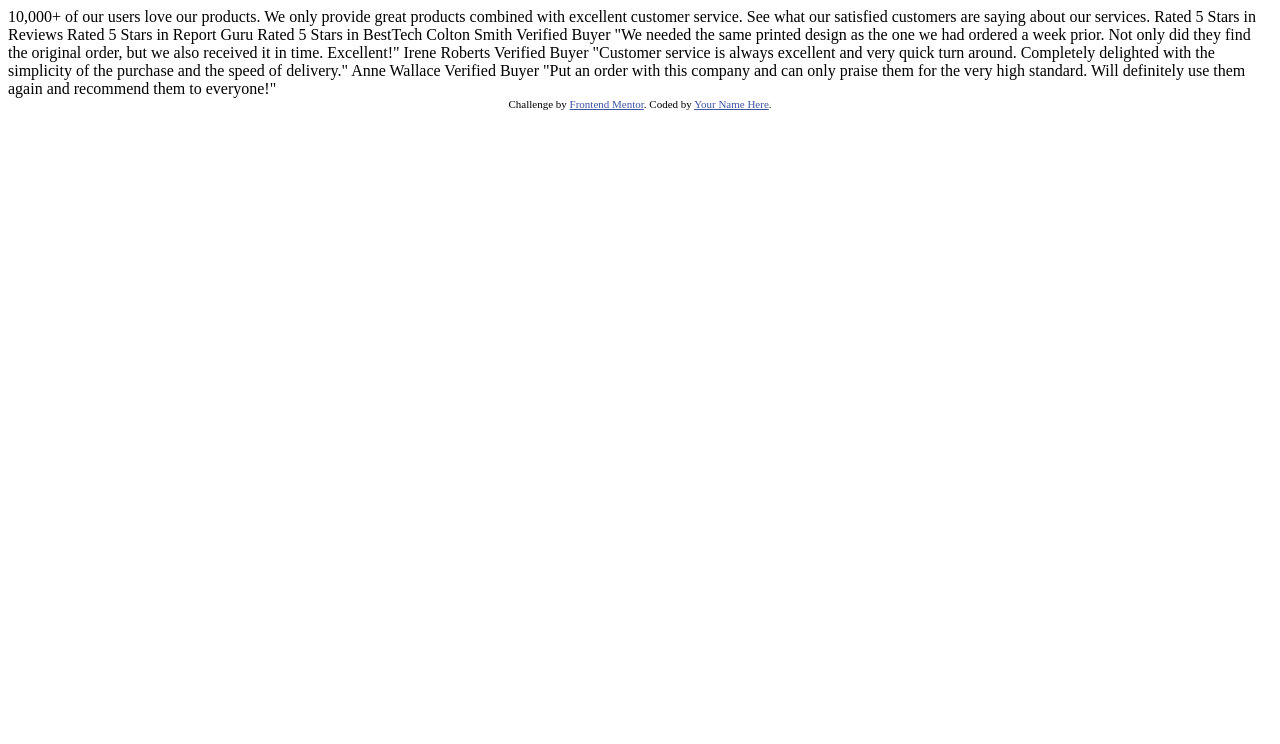
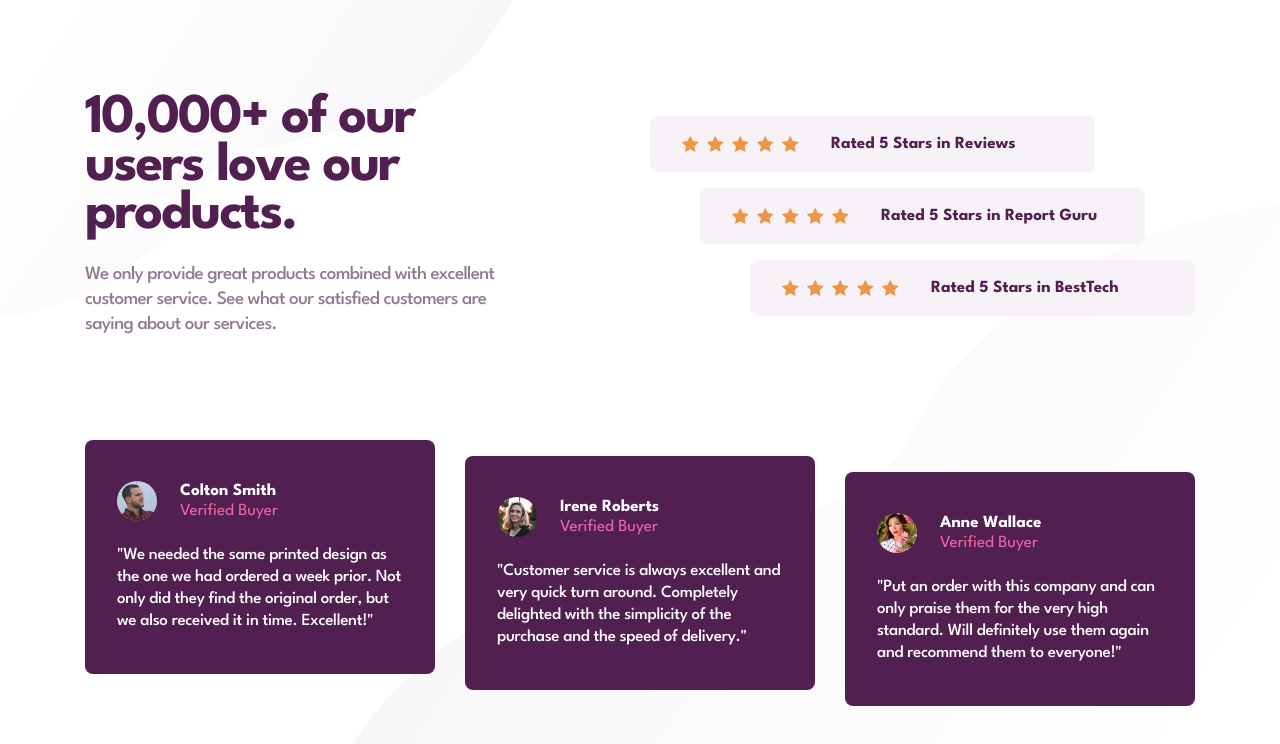
Before and after one commit to KathrynDavies123/social-proof-section, a plain HTML site: page index.html in a window 1280 px wide. Drawn offline with Linux system fonts and the light colour scheme.

Commit message:
finished

```diff
--- /dev/null
+++ b/assets/css/style.css
@@ -0,0 +1,241 @@
+@import url("https://fonts.googleapis.com/css2?family=League+Spartan:wght@400;500;700&display=swap");
+
+* {
+  margin: 0;
+  padding: 0;
+  box-sizing: border-box;
+}
+
+html {
+  font-family: "League Spartan", sans-serif;
+}
+
+body {
+  display: flex;
+  flex-direction: column;
+  align-items: center;
+}
+
+main {
+  display: flex;
+  flex-direction: column;
+  align-items: center;
+  background-image: url("../images/bg-pattern-top-mobile.svg"),
+    url("../images/bg-pattern-bottom-mobile.svg");
+  background-repeat: no-repeat;
+  background-position: left top, right bottom;
+  padding: 82px 24px 99px 24px;
+  gap: 49px;
+  height: 100%;
+}
+
+section {
+  width: 327px;
+  display: flex;
+  flex-direction: column;
+  align-items: center;
+  gap: 39px;
+}
+
+article {
+  display: flex;
+  flex-direction: column;
+  align-items: center;
+  gap: 16px;
+}
+
+h2 {
+  font-size: 40px;
+  line-height: 32px;
+  text-align: center;
+  letter-spacing: -1.42857px;
+  color: #512051;
+  margin-bottom: 7px;
+}
+
+h3 {
+  font-size: 17px;
+  line-height: 16px;
+  color: #ffffff;
+}
+
+h4 {
+  font-weight: 400;
+  font-size: 17px;
+  line-height: 16px;
+  color: #ee69a4;
+}
+
+.headertext {
+  font-weight: 500;
+  font-size: 19px;
+  line-height: 25px;
+  text-align: center;
+  letter-spacing: -0.633333px;
+  color: #927b91;
+}
+
+.starratingcontainer {
+  display: flex;
+  flex-direction: column;
+  align-items: center;
+  justify-content: center;
+  gap: 15px;
+  background-color: #f7f2f7;
+  border-radius: 8px;
+  width: 327px;
+  height: 78px;
+}
+
+.stars {
+  display: flex;
+  gap: 8px;
+}
+
+.reviews {
+  font-weight: 700;
+  font-size: 17px;
+  line-height: 16px;
+  text-align: center;
+  color: #512051;
+}
+
+section:nth-of-type(2) {
+  gap: 16px;
+}
+
+.testimonials {
+  background-color: #512051;
+  border-radius: 8px;
+  padding: 40px 32px 35px 32px;
+  display: flex;
+  flex-direction: column;
+  gap: 23px;
+  max-width: 327px;
+}
+
+.profile {
+  display: flex;
+  align-items: center;
+  gap: 23px;
+}
+
+.profile img {
+  width: 40px;
+  height: 40px;
+  border-radius: 100%;
+}
+
+.profile > div {
+  display: flex;
+  flex-direction: column;
+  gap: 4px;
+}
+
+.testimonials p {
+  font-weight: 500;
+  font-size: 17px;
+  line-height: 22px;
+  letter-spacing: -0.303571px;
+  color: #ffffff;
+}
+
+@media (min-width: 1030px) {
+  main {
+    justify-content: center;
+    width:100vw;
+    gap: 0;
+    background-image: url("../images/bg-pattern-top-desktop.svg"),
+      url("../images/bg-pattern-bottom-desktop.svg");
+    background-size: 50%;
+  }
+
+  section {
+    width: auto;
+    flex-direction: row;
+    padding: 50px;
+  }
+
+  h2 {
+    font-size: 56px;
+    line-height: 48px;
+    letter-spacing: -2px;
+    text-align: left;
+  }
+
+  article:first-of-type {
+    max-width: 445px;
+  }
+
+  .headertext {
+    text-align: left;
+  }
+
+  .starratingcontainer {
+    width: 445px;
+    height: 56px;
+    flex-direction: row;
+    justify-content: flex-start;
+    gap: 32px;
+    padding-left: 32px;
+  }
+
+  section:nth-of-type(2) {
+    gap: 5%;
+    width: 100%;
+    justify-content: center;
+  }
+
+  .testimonials {
+    max-height: 248px;
+  }
+}
+
+@media (min-width: 1250px) {
+  main {
+    width: 100vw;
+    height: 100vh;
+    background-size: 40%, 75%;
+    margin: 0;
+    padding: 0;
+  }
+
+  section {
+    padding: 0;
+    margin: 0;
+    width: 1110px;
+  }
+
+  section:first-of-type {
+    margin-bottom: 71px;
+  }
+
+  section:nth-of-type(2) {
+    gap:0;
+    width:1110px;
+    justify-content: space-between;
+  }
+
+  .starratingcontainer:nth-of-type(2) {
+    margin-left: 100px;
+  }
+
+  .starratingcontainer:nth-of-type(3) {
+    margin-left: 200px;
+  }
+
+  .testimonials {
+    max-width: 350px;
+    height: 234px;
+    padding:0 32px;
+    justify-content: center;
+  }
+
+  .testimonials:nth-of-type(2) {
+    margin-top:32px;
+  }
+
+  .testimonials:nth-of-type(3) {
+    margin-top:64px;
+  }
+}
--- a/index.html
+++ b/index.html
@@ -3,59 +3,103 @@
   <head>
     <meta charset="UTF-8" />
     <meta name="viewport" content="width=device-width, initial-scale=1.0" />
-    <!-- displays site properly based on user's device -->
-
     <link
       rel="icon"
       type="image/png"
       sizes="32x32"
       href="./images/favicon-32x32.png"
     />
-
+    <link rel="stylesheet" href="./assets/css/style.css">
     <title>Frontend Mentor | Social proof section</title>
-
-    <!-- Feel free to remove these styles or customise in your own stylesheet 👍 -->
-    <style>
-      .attribution {
-        font-size: 11px;
-        text-align: center;
-      }
-      .attribution a {
-        color: hsl(228, 45%, 44%);
-      }
-    </style>
   </head>
   <body>
-    10,000+ of our users love our products.
-
-    We only provide great products combined with excellent customer service.
-    See what our satisfied customers are saying about our services.
-
-    Rated 5 Stars in Reviews
-    Rated 5 Stars in Report Guru
-    Rated 5 Stars in BestTech
-
-    Colton Smith
-    Verified Buyer
-    "We needed the same printed design as the one we had ordered a week prior.
-    Not only did they find the original order, but we also received it in time.
-    Excellent!"
-
-    Irene Roberts
-    Verified Buyer
-    "Customer service is always excellent and very quick turn around. Completely
-    delighted with the simplicity of the purchase and the speed of delivery."
-
-    Anne Wallace
-    Verified Buyer
-    "Put an order with this company and can only praise them for the very high
-    standard. Will definitely use them again and recommend them to everyone!"
-
-    <div class="attribution">
-      Challenge by
-      <a href="https://www.frontendmentor.io?ref=challenge" target="_blank"
-        >Frontend Mentor</a
-      >. Coded by <a href="#">Your Name Here</a>.
-    </div>
+    <main>
+      <section>
+      <article>
+        <h2>10,000+ of our users love our products.</h2>
+        <p class="headertext">
+          We only provide great products combined with excellent customer
+          service. See what our satisfied customers are saying about our
+          services.
+        </p>
+      </article>
+      <article>
+        <div class="starratingcontainer">
+          <div class="stars">
+            <img src="./assets/images/icon-star.svg" alt="star icon" />
+            <img src="./assets/images/icon-star.svg" alt="star icon" />
+            <img src="./assets/images/icon-star.svg" alt="star icon" />
+            <img src="./assets/images/icon-star.svg" alt="star icon" />
+            <img src="./assets/images/icon-star.svg" alt="star icon" />
+          </div>
+          <p class="reviews">Rated 5 Stars in Reviews</p>
+        </div>
+        <div class="starratingcontainer">
+          <div class="stars">
+            <img src="./assets/images/icon-star.svg" alt="star icon" />
+            <img src="./assets/images/icon-star.svg" alt="star icon" />
+            <img src="./assets/images/icon-star.svg" alt="star icon" />
+            <img src="./assets/images/icon-star.svg" alt="star icon" />
+            <img src="./assets/images/icon-star.svg" alt="star icon" />
+          </div>
+          <p class="reviews">Rated 5 Stars in Report Guru</p>
+        </div>
+        <div class="starratingcontainer">
+          <div class="stars">
+            <img src="./assets/images/icon-star.svg" alt="star icon" />
+            <img src="./assets/images/icon-star.svg" alt="star icon" />
+            <img src="./assets/images/icon-star.svg" alt="star icon" />
+            <img src="./assets/images/icon-star.svg" alt="star icon" />
+            <img src="./assets/images/icon-star.svg" alt="star icon" />
+          </div>
+          <p class="reviews">Rated 5 Stars in BestTech</p>
+        </div>
+      </article>
+    </section>
+    <section>
+        <div class="testimonials">
+          <div class="profile">
+            <img src="./assets/images/image-colton.jpg" alt="profile picture" />
+            <div>
+              <h3>Colton Smith</h3>
+              <h4>Verified Buyer</h4>
+            </div>
+          </div>
+          <p>
+            "We needed the same printed design as the one we had ordered a week
+            prior. Not only did they find the original order, but we also
+            received it in time. Excellent!"
+          </p>
+        </div>
+        <div class="testimonials">
+          <div class="profile">
+            <img src="./assets/images/image-irene.jpg" alt="profile picture" />
+            <div>
+              <h3>Irene Roberts</h3>
+              <h4>Verified Buyer</h4>
+            </div>
+          </div>
+          <p>
+            "Customer service is always excellent and very quick turn around.
+            Completely delighted with the simplicity of the purchase and the
+            speed of delivery."
+          </p>
+        </div>
+        <div class="testimonials">
+          <div class="profile">
+            <img src="./assets/images/image-anne.jpg" alt="profile picture" />
+            <div>
+              <h3>Anne Wallace</h3>
+              <h4>Verified Buyer</h4>
+            </div>
+          </div>
+          <p>
+            "Put an order with this company and can only praise them for the
+            very high standard. Will definitely use them again and recommend
+            them to everyone!"
+          </p>
+        </div>
+    </section>
+    </main>
   </body>
 </html>
```
Also changed, not shown: assets/images/bg-pattern-bottom-desktop.svg (added), assets/images/bg-pattern-bottom-mobile.svg (added), assets/images/bg-pattern-top-desktop.svg (added), assets/images/bg-pattern-top-mobile.svg (added), assets/images/favicon-32x32.png (added), assets/images/icon-star.svg (added), assets/images/image-anne.jpg (added), assets/images/image-colton.jpg (added), assets/images/image-irene.jpg (added).
